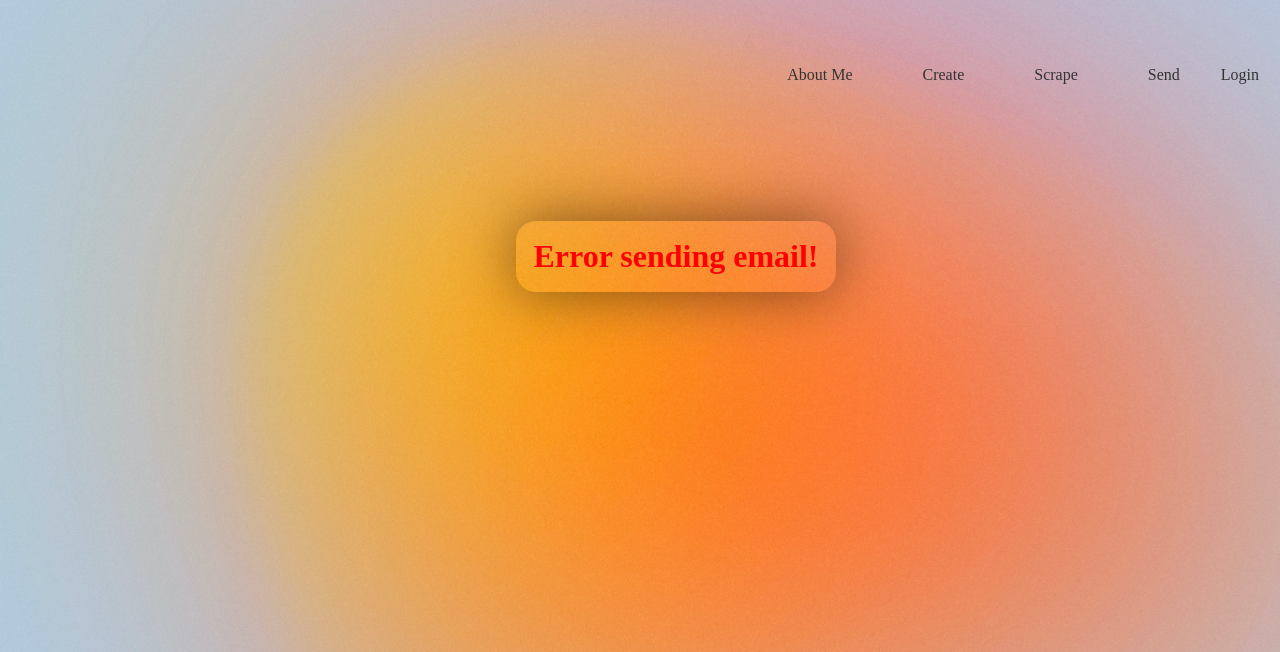
After one commit to DariusKaseta/personal_project, a Django app: page /profile/error/ in a window 1280 px wide. The commit adds this page. Shown: the top 652 px of the page. Run offline with Django 4.2, Linux system fonts and the light colour scheme.

Commit message:
send email view added, search bar not working yet

```diff
--- a/ptu12_final/create_scrape_send/static/css/style.css
+++ b/ptu12_final/create_scrape_send/static/css/style.css
@@ -152,7 +152,7 @@
 .form-field {
     display: flex;
     flex-direction: column;
-    margin-bottom: 9px;
+    margin-bottom: 10px;
     align-items: flex-start;
 }
 
@@ -161,7 +161,8 @@
 }
 
 .form-field textarea {
-    height: 55px;
+    height: 100px;
+    width: 30rem;
 }
 
 body {
@@ -190,3 +191,46 @@ body {
     box-shadow: 0 0 5px rgba(0, 0, 0, 0.3);
 
 }
+
+.form-group {
+    display: flex;
+    flex-direction: column;
+    margin-bottom: 20px;
+    align-items: flex-start;
+}
+
+.form-group label {
+    margin-bottom: 2px;
+}
+
+.form-group textarea {
+    height: 100px;
+    width: 50rem;
+}
+.success-container {
+    display: flex;
+    justify-content: center;
+    align-items: center;
+    height: 39vh;
+}
+
+.success-message {
+    color: rgb(133, 237, 133);
+    padding: 17px;
+    border-radius: 20px;
+    box-shadow: 0 0 60px rgba(0, 0, 0, 0.5);
+}
+
+.error-container {
+    display: flex;
+    justify-content: center;
+    align-items: center;
+    height: 39vh;
+}
+
+.error-message {
+    color: rgb(255, 0, 0);
+    padding: 17px;
+    border-radius: 20px;
+    box-shadow: 0 0 60px rgba(0, 0, 0, 0.5);
+}
--- a/ptu12_final/ptu12_final/settings.py
+++ b/ptu12_final/ptu12_final/settings.py
@@ -109,7 +109,7 @@ AUTH_PASSWORD_VALIDATORS = [
 
 LANGUAGE_CODE = 'en-us'
 
-TIME_ZONE = 'UTC'
+TIME_ZONE = 'Europe/Vilnius'
 
 USE_I18N = True
 
--- /dev/null
+++ b/ptu12_final/user_profile/templates/user_profile/send_email_error.html
@@ -0,0 +1,7 @@
+{% extends 'base.html' %}
+{% block title %}Email Error{% endblock title %}
+{% block content %}
+<div class="error-container">
+    <h1 class="error-message">Error sending email!</h1>
+</div>
+{% endblock content %}
--- a/ptu12_final/user_profile/urls.py
+++ b/ptu12_final/user_profile/urls.py
@@ -1,5 +1,6 @@
 from django.urls import path
 from . import views
+from .views import search_bar, SendEmailView, success_message_view, error_message_view
 
 # user_profile URLs
 
@@ -7,6 +8,8 @@ from . import views
 urlpatterns = [
     path("create/", views.create, name="create"),
     path("scrape/", views.scrape, name="scrape"),
-
-
+    # path("scrape/search/", views.search_bar, name="search_bar"), # neveikia search bar dar
+    path('send/email/', SendEmailView.as_view(), name='send_emails'),
+    path("success/", views.success_message_view, name="success_message"),
+    path("error/", views.error_message_view, name="error_message"),
 ]
--- a/ptu12_final/user_profile/views.py
+++ b/ptu12_final/user_profile/views.py
@@ -1,20 +1,21 @@
-from django.shortcuts import render, redirect, get_object_or_404
 from django.contrib.auth.decorators import login_required
 from django.contrib.auth import get_user_model
-from django.db.models.query import QuerySet
+from django.contrib.auth.mixins import LoginRequiredMixin
+from django.contrib import messages
+from django.core.paginator import Paginator
+from django.core.mail import send_mail
+from django.core.cache import cache
 from django.views.decorators.csrf import csrf_protect
-from .forms import AboutMeForm, PersonalInformationForm, EmailForm
-from create_scrape_send.models import AboutMe, PersonalInformation, SendScraped, Email
-from django.core.paginator import Paginator
+from django.views import View
 from django.db.models import Q
-from django.views import generic
+from django.shortcuts import render, redirect
+from .forms import AboutMeForm, PersonalInformationForm, EmailForm, SendForm
+from create_scrape_send.models import SendScraped, Email
+from django.utils.translation import gettext_lazy as _
 from random import sample
 from typing import Any
-import math
-import requests
 import re
 from selenium import webdriver
-from django.utils.translation import gettext_lazy as _
 
 # Create your views here.
 User = get_user_model()
@@ -22,7 +23,7 @@ User = get_user_model()
 @csrf_protect
 @login_required
 def create(request):
-    if request.method =="POST":
+    if request.method == "POST":
         print(f"User: {request.user}")
         print(f"Is authenticated: {request.user.is_authenticated}")
 
@@ -53,25 +54,31 @@ def create(request):
 @csrf_protect
 @login_required
 def scrape(request):
-    safari_driver = '/Users/ciliukas/CodeAcademy/drivers/chromedriver'
-    driver = webdriver.Safari(safari_driver)
-    driver.get('https://www.randomlists.com/email-addresses?qty=1000')
-    page_source = driver.page_source
-    EMAIL_REGEX = r'''(?:[a-z0-9!#$%&'*+/=?^_`{|}~-]+(?:\.[a-z0-9!#$%&'*+/=?^_`{|}~-]+)*|"(?:[\x01-\x08\x0b\x0c\x0e-\x1f\x21\x23-\x5b\x5d-\x7f]|\\[\x01-\x09\x0b\x0c\x0e-\x7f])*")@(?:(?:[a-z0-9](?:[a-z0-9-]*[a-z0-9])?\.)+[a-z0-9](?:[a-z0-9-]*[a-z0-9])?|\[(?:(?:(2(5[0-5]|[0-4][0-9])|1[0-9][0-9]|[1-9]?[0-9]))\.){3}(?:(2(5[0-5]|[0-4][0-9])|1[0-9][0-9]|[1-9]?[0-9])|[a-z0-9-]*[a-z0-9]:(?:[\x01-\x08\x0b\x0c\x0e-\x1f\x21-\x5a\x53-\x7f]|\\[\x01-\x09\x0b\x0c\x0e-\x7f])+)\])'''
-    list_of_emails = []
+    # Tikrinimas ar jau useris turi email .db, kad kas kart nescrapintu
+    if cache.get(f"send_emails_{request.user.id}"):
+        email_count = Email.objects.filter(user=request.user).count()
+    else:
+        safari_driver = '/Users/ciliukas/CodeAcademy/drivers/chromedriver'
+        driver = webdriver.Safari(safari_driver)
+        driver.get('https://www.randomlists.com/email-addresses?qty=1000')
+        page_source = driver.page_source
+        EMAIL_REGEX = r'''(?:[a-z0-9!#$%&'*+/=?^_`{|}~-]+(?:\.[a-z0-9!#$%&'*+/=?^_`{|}~-]+)*|"(?:[\x01-\x08\x0b\x0c\x0e-\x1f\x21\x23-\x5b\x5d-\x7f]|\\[\x01-\x09\x0b\x0c\x0e-\x7f])*")@(?:(?:[a-z0-9](?:[a-z0-9-]*[a-z0-9])?\.)+[a-z0-9](?:[a-z0-9-]*[a-z0-9])?|\[(?:(?:(2(5[0-5]|[0-4][0-9])|1[0-9][0-9]|[1-9]?[0-9]))\.){3}(?:(2(5[0-5]|[0-4][0-9])|1[0-9][0-9]|[1-9]?[0-9])|[a-z0-9-]*[a-z0-9]:(?:[\x01-\x08\x0b\x0c\x0e-\x1f\x21-\x5a\x53-\x7f]|\\[\x01-\x09\x0b\x0c\x0e-\x7f])+)\])'''
+        list_of_emails = []
 
-    for re_match in re.finditer(EMAIL_REGEX, page_source):
-        list_of_emails.append(re_match.group())
-    driver.close()
+        for re_match in re.finditer(EMAIL_REGEX, page_source):
+            list_of_emails.append(re_match.group())
+        driver.close()
 
-    random_emails = sample(list_of_emails, k=min(len(list_of_emails), 1001))
-    random_emails = random_emails[:1001]
-    existing_emails_count = Email.objects.filter(user=request.user).count()
-    emails_to_create = 1001 - existing_emails_count
+        random_emails = sample(list_of_emails, k=min(len(list_of_emails), 1001))
+        random_emails = random_emails[:1001]
+        existing_emails_count = Email.objects.filter(user=request.user).count()
+        emails_to_create = 1001 - existing_emails_count
 
-    for email_address in random_emails[:emails_to_create]:
-        Email.objects.get_or_create(address=email_address, user=request.user)
-    email_count = Email.objects.filter(user=request.user).count()
+        for email_address in random_emails[:emails_to_create]:
+            Email.objects.get_or_create(address=email_address, user=request.user)
+        email_count = Email.objects.filter(user=request.user).count()
+        # Tikrinimas ar jau useris turi email .db, kad kas kart nescrapintu
+        cache.set(f"send_emails_{request.user.id}", True)
 
     if request.method == "POST":
         form = EmailForm(request.POST)
@@ -95,3 +102,79 @@ def scrape(request):
             "page_range": page_range,
         }
     )
+
+
+@csrf_protect
+@login_required
+def search_bar(request):
+    query = request.GET.get('query')
+    email_queryset = Email.objects.filter(user=request.user)
+
+    if query:
+        email_queryset = email_queryset.filter(
+            Q(address__icontains=query) |
+            Q(address__icontains="@{}".format(query)) |
+            Q(address__istartswith=query))
+
+    paginator = Paginator(email_queryset, 50)
+    page_number = request.GET.get("page")
+    email_list = paginator.get_page(page_number)
+
+    return render(
+        request,
+        "includes/search.html",
+        {
+            "email_list": email_list,
+            "query": query,
+        }
+    )
+
+
+class SendEmailView(LoginRequiredMixin, View):
+    model = Email
+    template_name = "user_profile/send_email.html"
+
+    def get(self, request):
+        initial_email = request.user.email if request.user.is_authenticated else ""
+        send_form = SendForm(initial={"email_from": initial_email})
+        return render(request, self.template_name, {"send_form": send_form})
+
+    def post(self, request):
+        selected_emails = request.POST.getlist("emails")
+        to_email = ", ".join(selected_emails)
+
+        if not selected_emails:
+            messages.error(request, _("Please select at least one recipient."))
+            return redirect("error_message")
+        send_form = SendForm(request.POST)
+
+        if send_form.is_valid():
+            subject = send_form.cleaned_data["subject"]
+            name_from = send_form.cleaned_data["name_from"]
+            email_from = send_form.cleaned_data["email_from"]
+            content = send_form.cleaned_data["content"]
+            today_date = send_form.cleaned_data["today_date"]
+
+            sent_messages = send_mail(subject, name_from, email_from, content, today_date, [to_email], fail_silently=False)
+
+            if sent_messages > 0:
+                return redirect("success_message")
+            else:
+                messages.error(request, _("Error sending the email. Please try again."))
+                return redirect("error_message")
+        else:
+            initial_email = request.user.email if request.user.is_authenticated else ""
+            send_form = SendForm(initial={"email_from": initial_email})
+            return render(request, self.template_name, {"send_form": send_form, "to_email": to_email})
+
+
+def success_message_view(request):
+    if request.method == 'POST':
+        messages.success(request, _("Your email sent!"))
+        return render(request, "user_profile/send_email_success.html")
+    else:
+        return redirect("success_message")
+
+
+def error_message_view(request):
+    return render(request, "user_profile/send_email_error.html")
```
Also changed, not shown: ptu12_final/create_scrape_send/templates/includes/search.html (+15 -3 lines), ptu12_final/user_profile/forms.py (+14 -3 lines), ptu12_final/user_profile/templates/user_profile/send_email.html (added, +30 -0 lines), ptu12_final/user_profile/templates/user_profile/send_email_success.html (added, +7 -0 lines).
